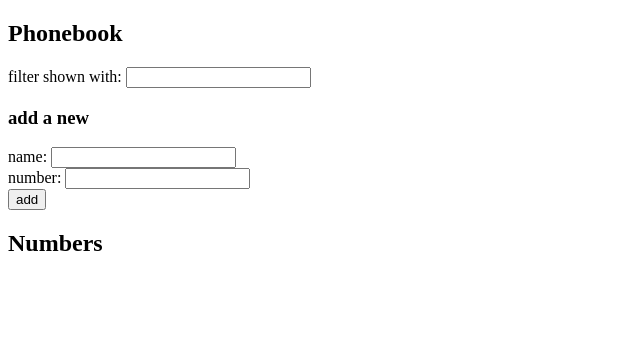
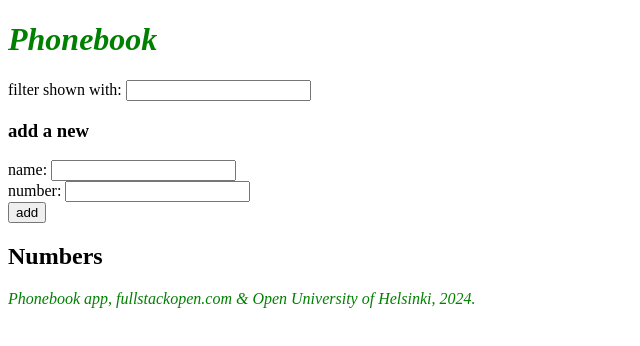
Before and after one commit to lnxbusdrvr/fullStackOpenPart3Front, a React (Vite) app: page / in a window 1280 px wide. Shown: the top 346 px of the page, without its empty margins (0-640 px from the left). Built offline with nearby package versions, Linux system fonts and the light colour scheme; no server answers.

Commit message:
Add Header & Footer

```diff
--- a/src/App.jsx
+++ b/src/App.jsx
@@ -1,11 +1,14 @@
 import { useState, useEffect } from 'react';
 
+import Header from './components/Header';
 import Filter from './components/Filter';
 import PersonForm from './components/PersonForm';
 import Persons from './components/PersonsComponent';
 import Notifier from './components/Notifier';
 
 import personService from './services/PersonsService';
+
+import Footer from './components/Footer';
 
 const App = () => {
   const [persons, setPersons] = useState([]);
@@ -39,7 +42,11 @@ const App = () => {
           setTimeout(() => {setNotifyMessage(null)}, 5000);
           setNewName('');
           setNewNumber('');
-        });
+        })
+        .catch(error => {
+          setNotifyMessage(`${error.response.data}`);
+          setIsError(true);
+        })
     } else {
       personService
         .create(newPerson)
@@ -90,7 +97,8 @@ const App = () => {
 
   return (
     <div>
-      <h2>Phonebook</h2>
+      <Header app="Phonebook" />
+
       {notifyMessage && <Notifier message={notifyMessage} isError={isError} />}
 
       <Filter handleFilter={handleFilter} />
@@ -106,6 +114,7 @@ const App = () => {
 
       <h2>Numbers</h2>
       <Persons filterPersons={filterPersons} handleDelete={handleDelete} />
+      <Footer app="Phonebook app" school="fullstackopen.com & Open University of Helsinki" year="2024" />
     </div>
   );
 }
--- /dev/null
+++ b/src/components/Footer.jsx
@@ -0,0 +1,12 @@
+const Footer = ({app, school, year}) => {
+  const footerStyle = {
+    color: 'green',
+    fontStyle: 'italic',
+    fontSize: 16
+  }
+  return (
+    <div style={footerStyle}>{app}, {school}, {year}.</div>
+  )
+}
+
+export default Footer;
--- /dev/null
+++ b/src/components/Header.jsx
@@ -0,0 +1,11 @@
+const Header = ({app}) => {
+  const headerStyle = {
+    color: 'green',
+    fontStyle: 'italic'
+  }
+  return (
+    <h1 style={headerStyle}>{app}</h1>
+  )
+}
+
+export default Header
```
